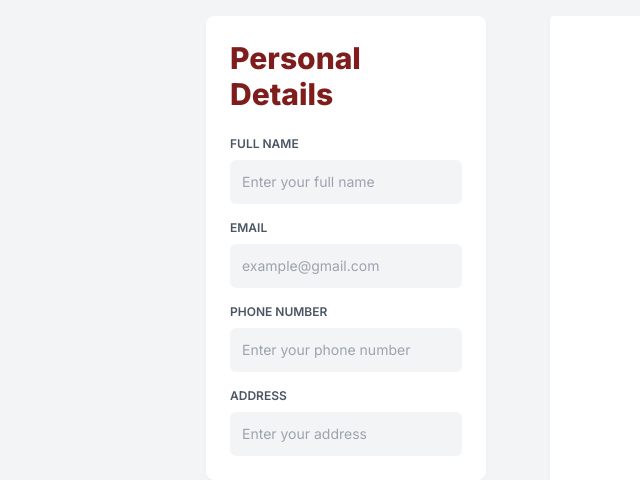
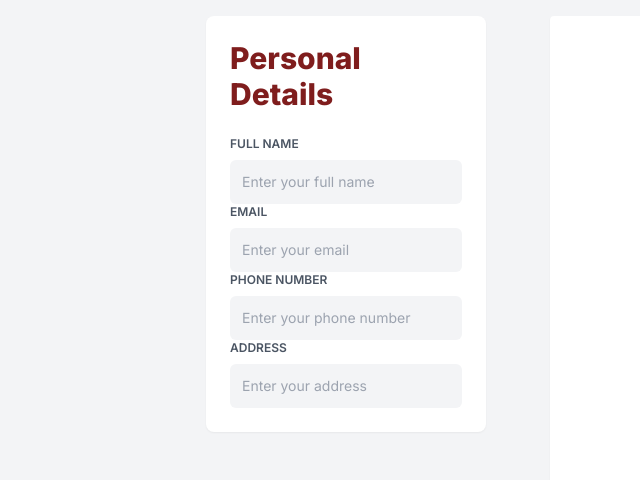
Before and after one commit to timknops/cv-builder, a React (Vite) app: page / in a window 1280 px wide. Shown: the top 480 px of the page, without its empty margins (122-762 px from the left). Built offline with nearby package versions, Linux system fonts and the light colour scheme.

Commit message:
Code refactoring

```diff
--- a/src/App.jsx
+++ b/src/App.jsx
@@ -2,7 +2,7 @@ import Resume from "./components/Resume.jsx";
 import Sidebar from "./components/Sidebar.jsx";
 import { useState } from "react";
 
-function App() {
+const App = () => {
   const [personalDetails, setPersonalDetails] = useState({
     fullName: "",
     email: "",
@@ -24,6 +24,6 @@ function App() {
       </div>
     </div>
   );
-}
+};
 
 export default App;
--- a/src/components/InputGroup.jsx
+++ b/src/components/InputGroup.jsx
@@ -1,11 +1,11 @@
-export function InputGroup({
+const InputGroup = ({
   labelId,
   labelText,
   type,
   placeholder,
   value,
   onChange,
-}) {
+}) => {
   return (
     <div className="flex flex-col">
       <label
@@ -19,9 +19,11 @@ export function InputGroup({
         type={type}
         placeholder={placeholder}
         value={value}
+        id={labelId}
         onChange={onChange}
-        data-key={labelId}
       />
     </div>
   );
-}
+};
+
+export default InputGroup;
--- a/src/components/Resume.jsx
+++ b/src/components/Resume.jsx
@@ -1,7 +1,7 @@
-function Resume() {
+const Resume = () => {
   return (
     <div className="bg-white shadow-sm p-5 rounded h-full aspect-[1/1.414]"></div>
   );
-}
+};
 
 export default Resume;
--- a/src/components/Sidebar.jsx
+++ b/src/components/Sidebar.jsx
@@ -1,21 +1,25 @@
-import PersonalDetails from "./personal-details/PersonalDetails.jsx";
+import PersonalDetails from "./personal_details/PersonalDetails.jsx";
 
-function Sidebar({ personalDetails, setPersonalDetails }) {
+const Sidebar = ({ personalDetails, setPersonalDetails }) => {
   function handlePersonalDetailsChange(e) {
-    setPersonalDetails();
+    const { id, value } = e.target;
+
+    setPersonalDetails((prevPersonalDetails) => ({
+      ...prevPersonalDetails,
+      [id]: value,
+    }));
+
+    console.log(personalDetails);
   }
 
   return (
     <div className="flex justify-self-end justify-end w-1/2 p-4">
       <PersonalDetails
-        fullName={personalDetails.fullName}
-        email={personalDetails.email}
-        phoneNumber={personalDetails.phoneNumber}
-        address={personalDetails.address}
-        onNameChange={handlePersonalDetailsChange}
+        personalDetails={personalDetails}
+        onUserInput={handlePersonalDetailsChange}
       />
     </div>
   );
-}
+};
 
 export default Sidebar;
--- a/src/components/personal-details/PersonalDetails.jsx
+++ /dev/null
@@ -1,50 +0,0 @@
-import { InputGroup } from "../InputGroup.jsx";
-
-function PersonalDetails({
-  fullName,
-  email,
-  phoneNumber,
-  address,
-  onNameChange,
-}) {
-  return (
-    <div className="bg-white rounded-lg p-6 h-fit shadow-sm w-full">
-      <h2 className="text-3xl font-extrabold text-red-900 mb-6">
-        Personal Details
-      </h2>
-      <div className="flex flex-col gap-4">
-        <InputGroup
-          labelId="full-name"
-          labelText="Full Name"
-          type="text"
-          placeholder="Enter your full name"
-          value={fullName}
-          onChange={onNameChange}
-        />
-        <InputGroup
-          labelId="email"
-          labelText="Email"
-          type="email"
-          placeholder="example@gmail.com"
-          value={email}
-        />
-        <InputGroup
-          labelId="phone-number"
-          labelText="Phone Number"
-          type="tel"
-          placeholder="Enter your phone number"
-          value={phoneNumber}
-        />
-        <InputGroup
-          labelId="address"
-          labelText="Address"
-          type="text"
-          placeholder="Enter your address"
-          value={address}
-        />
-      </div>
-    </div>
-  );
-}
-
-export default PersonalDetails;
--- /dev/null
+++ b/src/components/personal_details/PersonalDetails.jsx
@@ -0,0 +1,58 @@
+import InputGroup from "../InputGroup.jsx";
+
+/**
+ * Renders a form for the user to input their personal details.
+ * @param {Object} personalDetails - The user's personal details.
+ * @param {Function} onUserInput - The function to handle user input.
+ * @returns {JSX.Element} - The component JSX.
+ */
+const PersonalDetails = ({ personalDetails, onUserInput }) => {
+  // An object containing the personal details input fields that are required in the InputGroup component.
+  const personalDetailsObj = {
+    fullname: {
+      labelId: "fullName",
+      labelText: "Full Name",
+      type: "text",
+      placeholder: "Enter your full name",
+      value: personalDetails.fullName,
+    },
+    email: {
+      labelId: "email",
+      labelText: "Email",
+      type: "email",
+      placeholder: "Enter your email",
+      value: personalDetails.email,
+    },
+    phoneNumber: {
+      labelId: "phoneNumber",
+      labelText: "Phone Number",
+      type: "tel",
+      placeholder: "Enter your phone number",
+      value: personalDetails.phoneNumber,
+    },
+    address: {
+      labelId: "address",
+      labelText: "Address",
+      type: "text",
+      placeholder: "Enter your address",
+      value: personalDetails.address,
+    },
+  };
+
+  return (
+    <div className="bg-white rounded-lg p-6 h-fit shadow-sm w-full">
+      <h2 className="text-3xl font-extrabold text-red-900 mb-6">
+        Personal Details
+      </h2>
+      {Object.keys(personalDetailsObj).map((key) => (
+        <InputGroup
+          key={key}
+          {...personalDetailsObj[key]}
+          onChange={onUserInput}
+        />
+      ))}
+    </div>
+  );
+};
+
+export default PersonalDetails;
```
